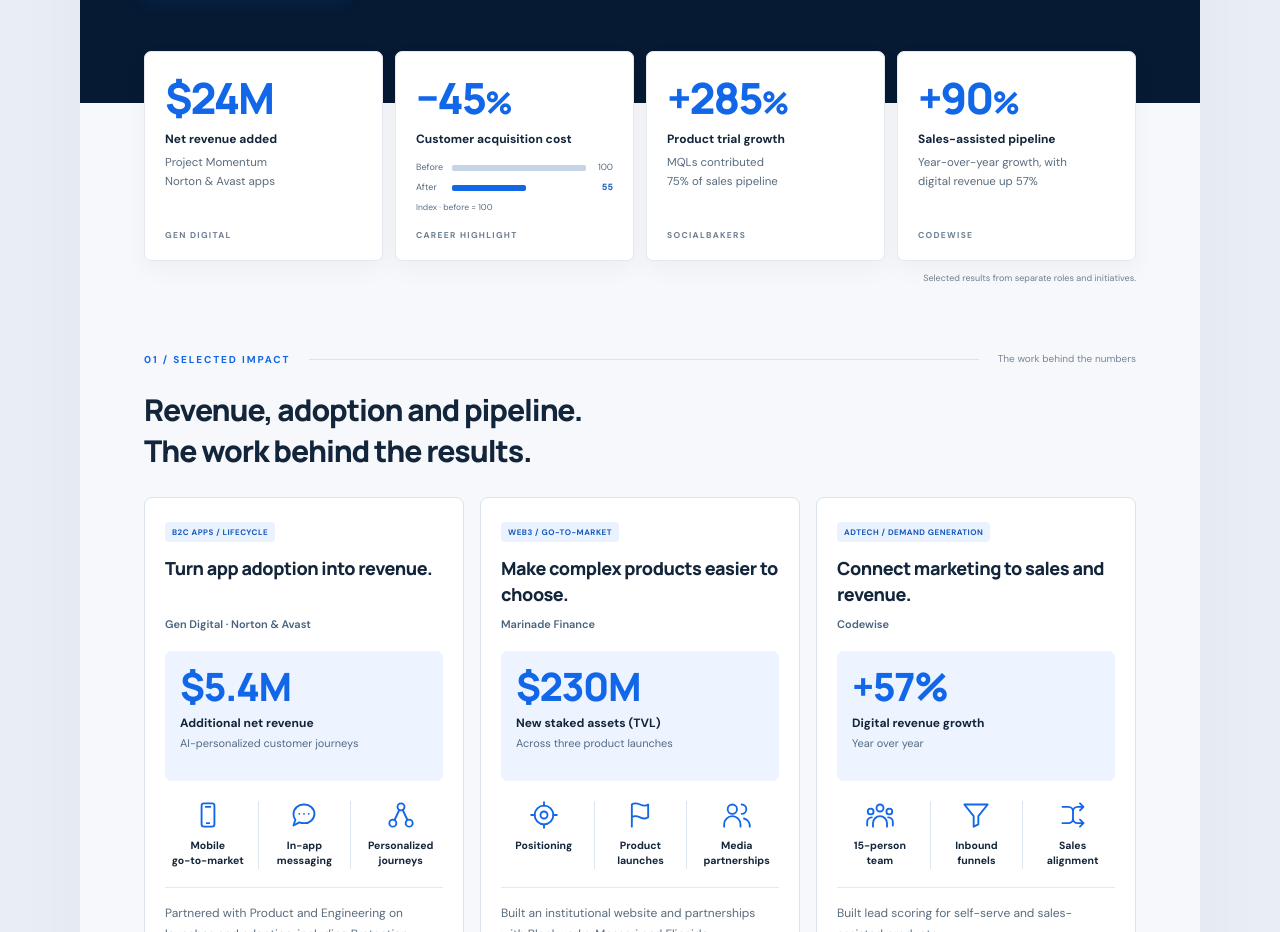
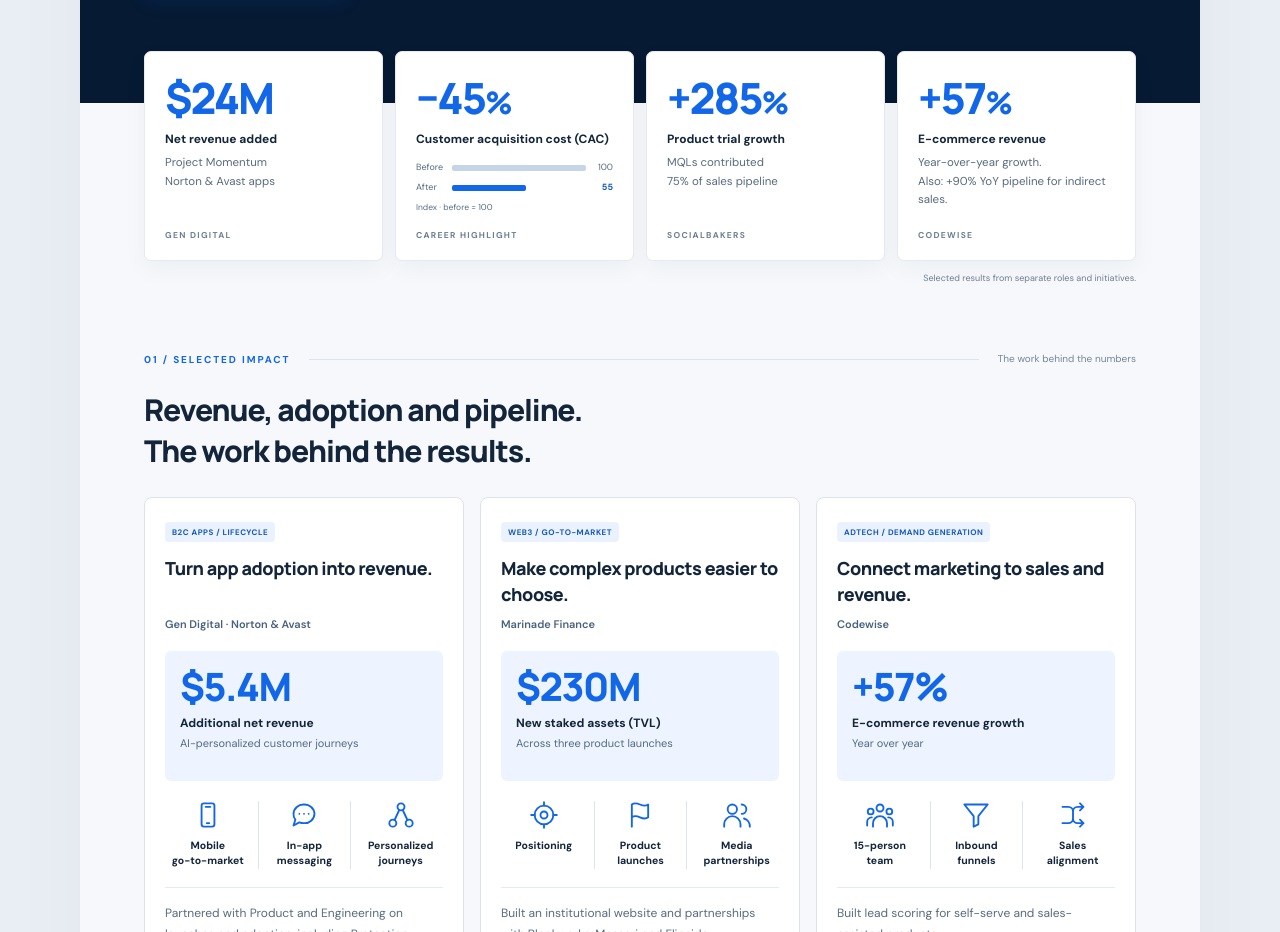
Before and after one commit to hugo-crispim/hugo-crispim.github.io, a plain HTML site: page index.html in a window 1280 px wide. Shown: the part 583-1515 px from the top of the page. Drawn offline with Linux system fonts and the light colour scheme.

Commit message:
Clarify revenue, pipeline and CAC metrics

```diff
--- a/index.html
+++ b/index.html
@@ -6,7 +6,7 @@
   <meta name="theme-color" content="#061a33">
   <meta name="description" content="Hugo Crispim — growth and product marketing for B2B and B2C businesses. Fourteen years connecting product value with why people choose, buy and stay.">
   <meta property="og:title" content="Hugo Crispim — Growth & Product Marketing">
-  <meta property="og:description" content="Marketing leadership with hands-on delivery. $24M in net revenue added, 45% lower CAC and 90% growth in sales-assisted pipeline across separate career initiatives.">
+  <meta property="og:description" content="Marketing leadership with hands-on delivery. $24M in net revenue added, 45% lower CAC and 57% growth in e-commerce revenue across separate career initiatives.">
   <meta property="og:type" content="website">
   <meta property="og:url" content="https://hugo-crispim.github.io/">
   <title>Hugo Crispim — Growth & Product Marketing</title>
@@ -55,7 +55,7 @@
       <section class="metrics-section" aria-label="Selected career results">
         <div class="metrics">
           <article class="metric"><p class="metric-value">$24M</p><h2>Net revenue added</h2><p>Project Momentum<br> Norton &amp; Avast apps</p><span class="metric-label">GEN DIGITAL</span></article>
-          <article class="metric"><p class="metric-value">−45<span>%</span></p><h2>Customer acquisition cost</h2>
+          <article class="metric"><p class="metric-value">−45<span>%</span></p><h2>Customer acquisition cost (CAC)</h2>
             <figure class="comparison-chart comparison-chart-compact" aria-label="Customer acquisition cost fell 45 percent: relative index from 100 to 55.">
               <div class="comparison-bars" aria-hidden="true"><div class="comparison-row"><span>Before</span><span class="comparison-track"><span class="comparison-bar comparison-before" style="--bar:100%"></span></span><span>100</span></div><div class="comparison-row"><span>After</span><span class="comparison-track"><span class="comparison-bar" style="--bar:55%"></span></span><span>55</span></div></div>
               <figcaption>Index · before = 100</figcaption>
@@ -63,7 +63,7 @@
             <span class="metric-label">CAREER HIGHLIGHT</span>
           </article>
           <article class="metric"><p class="metric-value">+285<span>%</span></p><h2>Product trial growth</h2><p>MQLs contributed<br> 75% of sales pipeline</p><span class="metric-label">SOCIALBAKERS</span></article>
-          <article class="metric"><p class="metric-value">+90<span>%</span></p><h2>Sales-assisted pipeline</h2><p>Year-over-year growth, with<br> digital revenue up 57%</p><span class="metric-label">CODEWISE</span></article>
+          <article class="metric"><p class="metric-value">+57<span>%</span></p><h2>E-commerce revenue</h2><p>Year-over-year growth.<br>Also: +90% YoY pipeline for indirect sales.</p><span class="metric-label">CODEWISE</span></article>
         </div>
         <p class="metrics-note">Selected results from separate roles and initiatives.</p>
       </section>
@@ -88,7 +88,7 @@
             </article>
             <article class="impact-card">
               <header class="impact-card-header"><p class="impact-tag">ADTECH / DEMAND GENERATION</p><h3>Connect marketing to sales and revenue.</h3><p class="impact-company">Codewise</p></header>
-              <div class="impact-outcome"><p class="impact-value">+57%</p><p class="impact-result-label">Digital revenue growth</p><p class="impact-result-context">Year over year</p></div>
+              <div class="impact-outcome"><p class="impact-value">+57%</p><p class="impact-result-label">E-commerce revenue growth</p><p class="impact-result-context">Year over year</p></div>
               <ul class="impact-actions" aria-label="Work delivered"><li><svg class="visual-icon" aria-hidden="true" focusable="false"><use href="#icon-team"/></svg><span>15-person<br>team</span></li><li><svg class="visual-icon" aria-hidden="true" focusable="false"><use href="#icon-funnel"/></svg><span>Inbound<br>funnels</span></li><li><svg class="visual-icon" aria-hidden="true" focusable="false"><use href="#icon-alignment"/></svg><span>Sales<br>alignment</span></li></ul>
               <p class="impact-context">Built lead scoring for self-serve and sales-assisted products.</p>
               <p class="impact-secondary">+188% online product sales year over year.</p>
```
